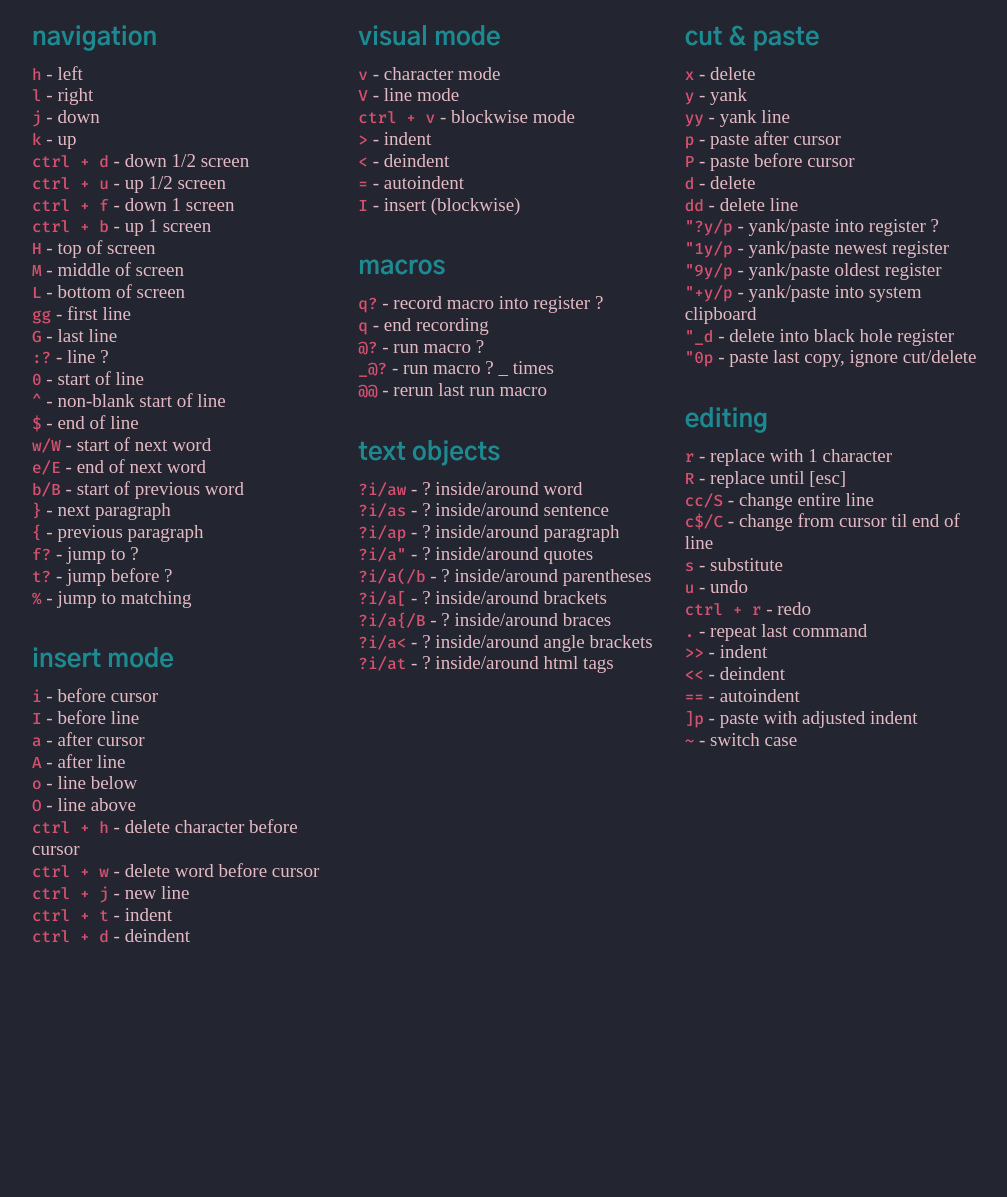
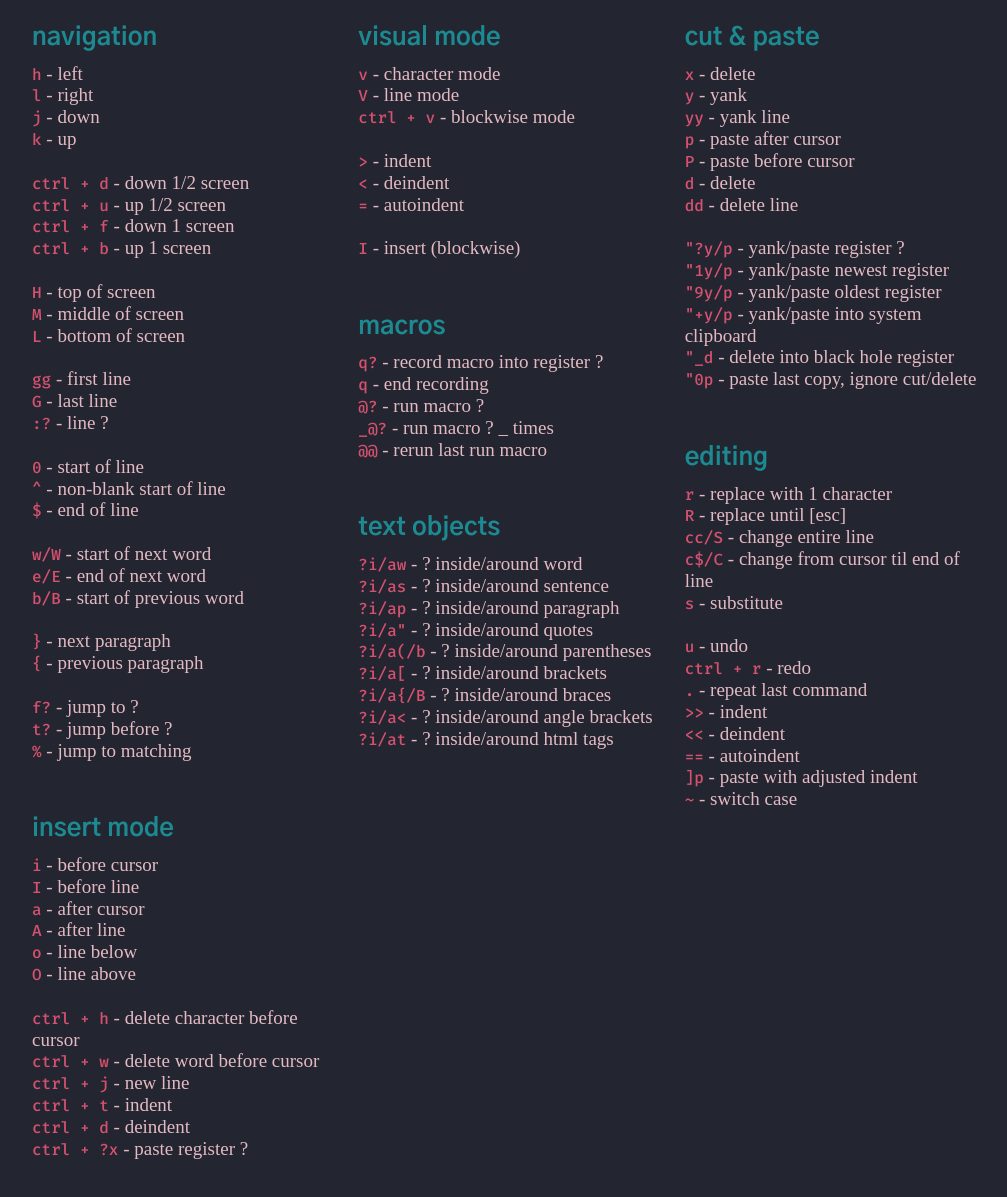
Before and after one commit to mofeimw/cheatsheet.vim, a plain HTML site: page src/index.html in a window 1280 px wide. Shown: the part 37-1234 px from the top of the page, without its empty margins (128-1135 px from the left). Before the commit the page ends 1041 px from the top, so only its background shows below. Drawn offline with Linux system fonts and the light colour scheme; a web font is replaced by a local one.

Commit message:
add line breaks

```diff
--- a/src/index.html
+++ b/src/index.html
@@ -15,27 +15,35 @@
 					<li><kbd>l</kbd> - right</li>
 					<li><kbd>j</kbd> - down</li>
 					<li><kbd>k</kbd> - up</li>
+					<br>
 					<li><kbd>ctrl + d</kbd> - down 1/2 screen</li>
 					<li><kbd>ctrl + u</kbd> - up 1/2 screen</li>
 					<li><kbd>ctrl + f</kbd> - down 1 screen</li>
 					<li><kbd>ctrl + b</kbd> - up 1 screen</li>
+					<br>
 					<li><kbd>H</kbd> - top of screen</li>
 					<li><kbd>M</kbd> - middle of screen</li>
 					<li><kbd>L</kbd> - bottom of screen</li>
+					<br>
 					<li><kbd>gg</kbd> - first line</li>
 					<li><kbd>G</kbd> - last line</li>
 					<li><kbd>:?</kbd> - line ?</li>
+					<br>
 					<li><kbd>0</kbd> - start of line</li>
 					<li><kbd>^</kbd> - non-blank start of line</li>
 					<li><kbd>$</kbd> - end of line</li>
+					<br>
 					<li><kbd>w/W</kbd> - start of next word</li>
 					<li><kbd>e/E</kbd> - end of next word</li>
 					<li><kbd>b/B</kbd> - start of previous word</li>
+					<br>
 					<li><kbd>}</kbd> - next paragraph</li>
 					<li><kbd>{</kbd> - previous paragraph</li>
+					<br>
 					<li><kbd>f?</kbd> - jump to ?</li>
 					<li><kbd>t?</kbd> - jump before ?</li>
 					<li><kbd>%</kbd> - jump to matching</li>
+					<br>
 				</ul>
 			</section>
 
@@ -48,11 +56,14 @@
 					<li><kbd>A</kbd> - after line</li>
 					<li><kbd>o</kbd> - line below</li>
 					<li><kbd>O</kbd> - line above</li>
+					<br>
 					<li><kbd>ctrl + h</kbd> - delete character before cursor</li>
 					<li><kbd>ctrl + w</kbd> - delete word before cursor</li>
 					<li><kbd>ctrl + j</kbd> - new line</li>
 					<li><kbd>ctrl + t</kbd> - indent</li>
 					<li><kbd>ctrl + d</kbd> - deindent</li>
+					<li><kbd>ctrl + ?x</kbd> - paste register ?</li>
+					<br>
 				</ul>
 			</section>
 
@@ -62,10 +73,13 @@
 					<li><kbd>v</kbd> - character mode</li>
 					<li><kbd>V</kbd> - line mode</li>
 					<li><kbd>ctrl + v</kbd> - blockwise mode</li>
+					<br>
 					<li><kbd>></kbd> - indent</li>
 					<li><kbd><</kbd> - deindent</li>
 					<li><kbd>=</kbd> - autoindent</li>
+					<br>
 					<li><kbd>I</kbd> - insert (blockwise)</li>
+					<br>
 				</ul>
 			</section>
 
@@ -77,6 +91,7 @@
 					<li><kbd>@?</kbd> - run macro ?</li>
 					<li><kbd>_@?</kbd> - run macro ? _ times</li>
 					<li><kbd>@@</kbd> - rerun last run macro</li>
+					<br>
 				</ul>
 			</section>
 
@@ -92,6 +107,7 @@
 					<li><kbd>?i/a{/B</kbd> - ? inside/around braces</li>
 					<li><kbd>?i/a<</kbd> - ? inside/around angle brackets</li>
 					<li><kbd>?i/at</kbd> - ? inside/around html tags</li>
+					<br>
 				</ul>
 			</section>
 
@@ -105,12 +121,14 @@
 					<li><kbd>P</kbd> - paste before cursor</li>
 					<li><kbd>d</kbd> - delete</li>
 					<li><kbd>dd</kbd> - delete line</li>
-					<li><kbd>"?y/p</kbd> - yank/paste into register ?</li>
+					<br>
+					<li><kbd>"?y/p</kbd> - yank/paste register ?</li>
 					<li><kbd>"1y/p</kbd> - yank/paste newest register</li>
 					<li><kbd>"9y/p</kbd> - yank/paste oldest register</li>
 					<li><kbd>"+y/p</kbd> - yank/paste into system clipboard</li>
 					<li><kbd>"_d</kbd> - delete into black hole register</li>
 					<li><kbd>"0p</kbd> - paste last copy, ignore cut/delete</li>
+					<br>
 				</ul>
 			</section>
 
@@ -122,6 +140,7 @@
 					<li><kbd>cc/S</kbd> - change entire line</li>
 					<li><kbd>c$/C</kbd> - change from cursor til end of line</li>
 					<li><kbd>s</kbd> - substitute</li>
+					<br>
 					<li><kbd>u</kbd> - undo</li>
 					<li><kbd>ctrl + r</kbd> - redo</li>
 					<li><kbd>.</kbd> - repeat last command</li>
--- a/src/main.css
+++ b/src/main.css
@@ -38,7 +38,7 @@ ul {
     list-style-type: none;
     padding: 0;
     margin: 0;
-    margin-bottom: 17px;
+    margin-bottom: 11px;
 }
 
 kbd {
```
Also changed, not shown: 2 other files.
